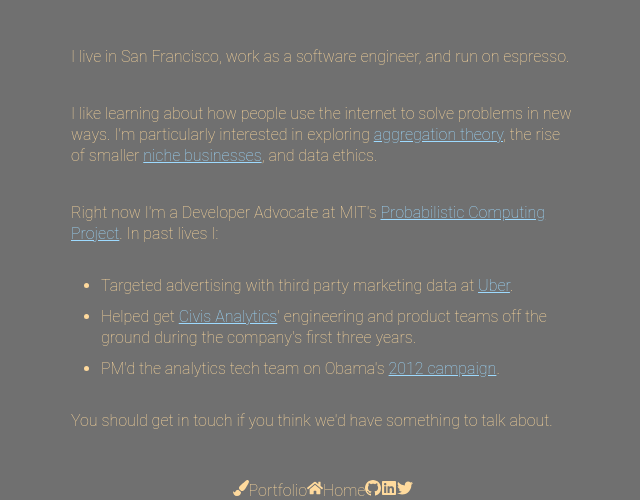
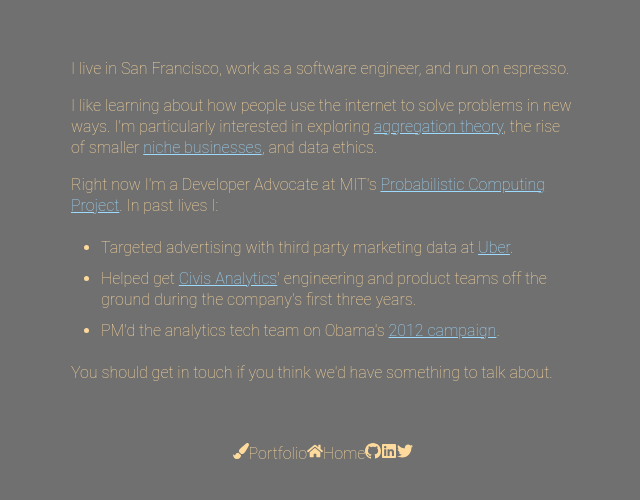
Before and after one commit to tctrautman/timtrautman-portfolio, a Gatsby site: page / in a window 1280 px wide. Shown: the part 387-887 px from the top of the page, without its empty margins (325-965 px from the left). After the commit the page ends 850 px from the top, so only its background shows below. Built offline with nearby package versions, Linux system fonts and the light colour scheme; Gatsby itself is replaced by a stand-in of ours.

Commit message:
Remove some spacing between paragraph tags in Text component

```diff
--- a/src/components/Text.js
+++ b/src/components/Text.js
@@ -6,9 +6,11 @@
     align-content: center;
     line-height: 21px;
     padding: 13px;
+    min-height: 400px;
 
     p {
-        padding: 10px;
+        padding-left: 10px;
+        padding-right: 10px;
     }
 
     li {
```
